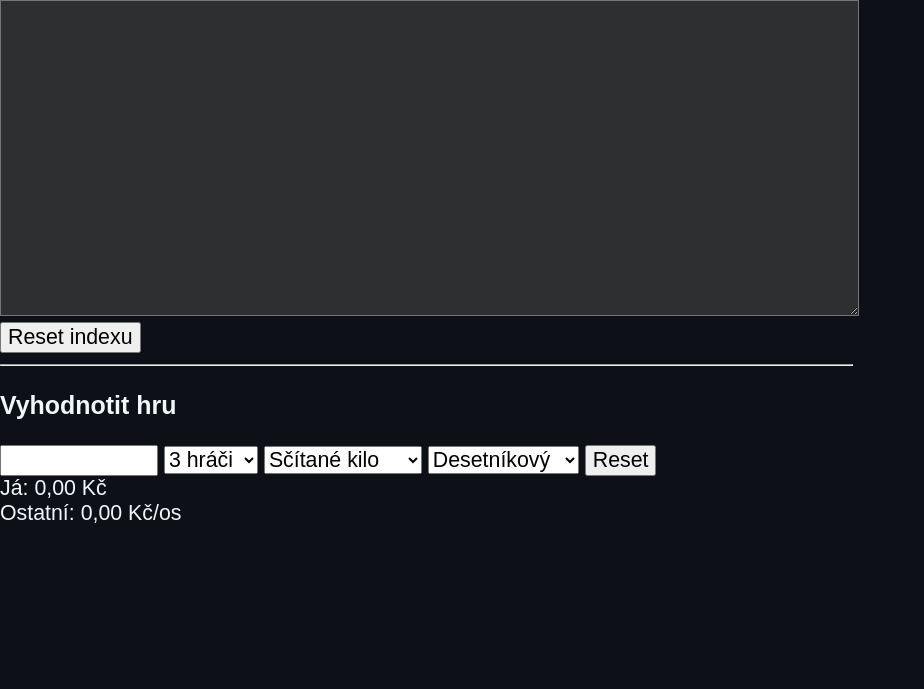
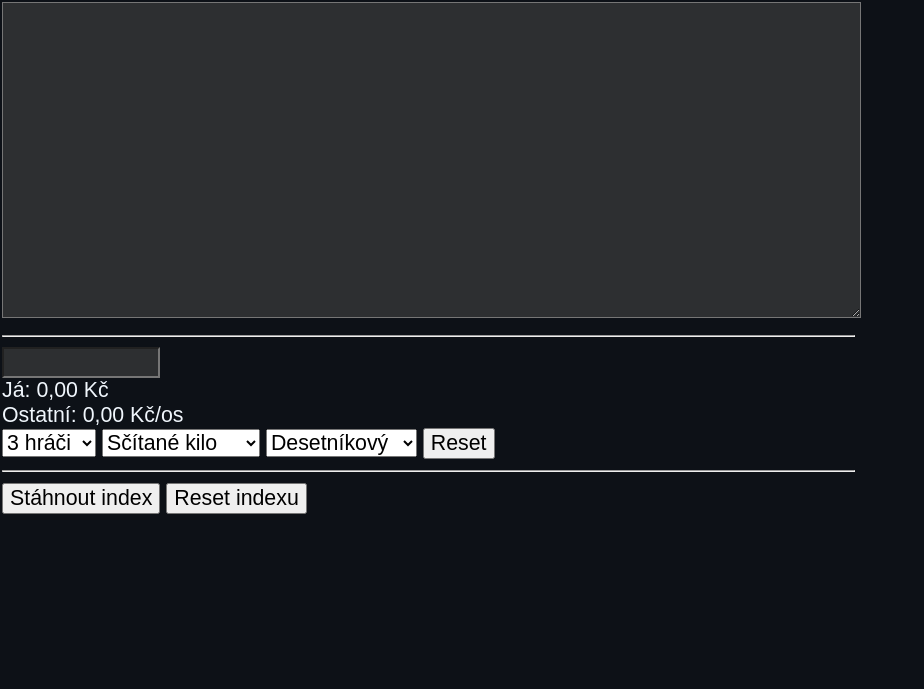
Before and after one commit to mariasek/mariasek.github.io, a website with bundled scripts: page index.html in a window 1280 px wide. Shown: the whole page, without its empty margins (0-924 px from the left). Built offline with nearby package versions, Linux system fonts and the light colour scheme.

Commit message:
style; index download

```diff
--- a/css/style.css
+++ b/css/style.css
@@ -7,7 +7,7 @@ body {
 	margin-right: auto; */
     /* padding: 0px 8px 10px 8px; */
 	font-size: 16pt;
-    margin: 0px;
+    margin: 2px 6px 0px 2px;
 }
 
 #error {
@@ -86,6 +86,8 @@ textarea {
 
 #evaluate-play {
     max-width: 150px;
+    background-color: rgb(45, 47, 49);
+    color: rgb(240, 246, 252);
 }
 
 #new-index-area {
--- a/index.html
+++ b/index.html
@@ -36,14 +36,22 @@
                 <option value="2">Dvacetníkový</option>
                 <option value="10">Korunový</option>
             </select> -->
-            <button id="create-new-index">Reset indexu</button>
         </div>
 
         <hr/>
 
         <div>
-            <h3>Vyhodnotit hru</h3>
             <input id="evaluate-play"/>
+            <!-- <label>Vyhodnotit hru</label> -->
+            <div>
+                <span>Já:</span>
+                <span id="ownValue"></span>
+            </div>
+            <div>
+                <span>Ostatní:</span>
+                <span id="enemyValue"></span>
+            </div>
+            <span id="error"></span>
             <select id="group-size">
                 <option value="3">3 hráči</option>
                 <option value="4">4 hráči</option>
@@ -62,19 +70,14 @@
                 <option value="10">Korunový</option>
             </select>
             <button id="clear-evaluate-play">Reset</button>
-            <div>
-                <span>Já:</span>
-                <span id="ownValue"></span>
-            </div>
-            <div>
-                <span>Ostatní:</span>
-                <span id="enemyValue"></span>
-            </div>
-            <span id="error"></span>
         </div>
-        <!-- <div style="margin-top: 8px">
-            <button onclick="downloadIndex()">Stáhnout index</button>
-        </div> -->
+
+        <hr/>
+
+        <div>
+            <button id="download-index">Stáhnout index</button>
+            <button id="create-new-index">Reset indexu</button>
+        </div>
 
         <div style="height: 160px"><!-- padding -->
         </div>
--- a/js/main.js
+++ b/js/main.js
@@ -460,15 +460,16 @@ function setupElements() {
     document.getElementById('clear-evaluate-play').addEventListener('click', clearEvaluatePlay)
     document.getElementById('create-new-index').addEventListener('click', createNewIndex)
     document.getElementById('new-index-area').addEventListener('input', onChangeNewIndex)
+    document.getElementById('download-index').addEventListener('click', downloadIndex)
 }
 
 function downloadIndex() {
-    const data = localStorage.getItem('test-key')
+    const data = document.getElementById('new-index-area').value
     const blob = new Blob([data], { type: 'text/plain' })
     const fileURL = URL.createObjectURL(blob)
     const downloadLink = document.createElement('a')
     downloadLink.href = fileURL
-    downloadLink.download = 'example.txt'
+    downloadLink.download = 'index.txt'
     document.body.appendChild(downloadLink)
     downloadLink.click()
 }
@@ -536,9 +537,10 @@ function onChangeNewIndex() {
 }
 
 function createNewIndex() {
-    //const index = new Index()
-    localStorage.setItem('newIndex', '')
-    reloadNewIndex()
+    if (confirm('Opravdu chcete resetovat index?')) {
+        localStorage.setItem('newIndex', '')
+        reloadNewIndex()
+    }
 }
 
 function reloadNewIndex() {
```
